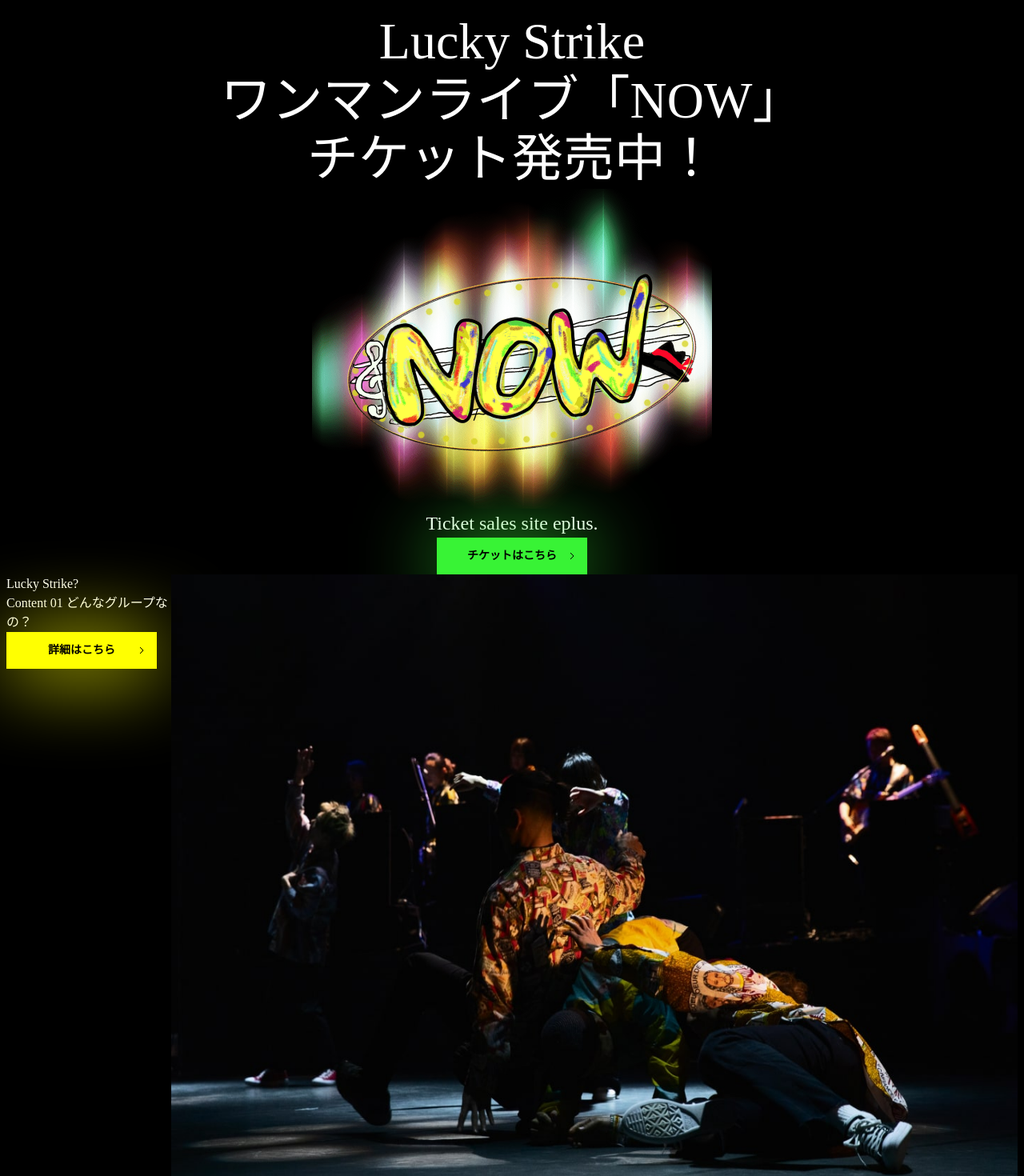
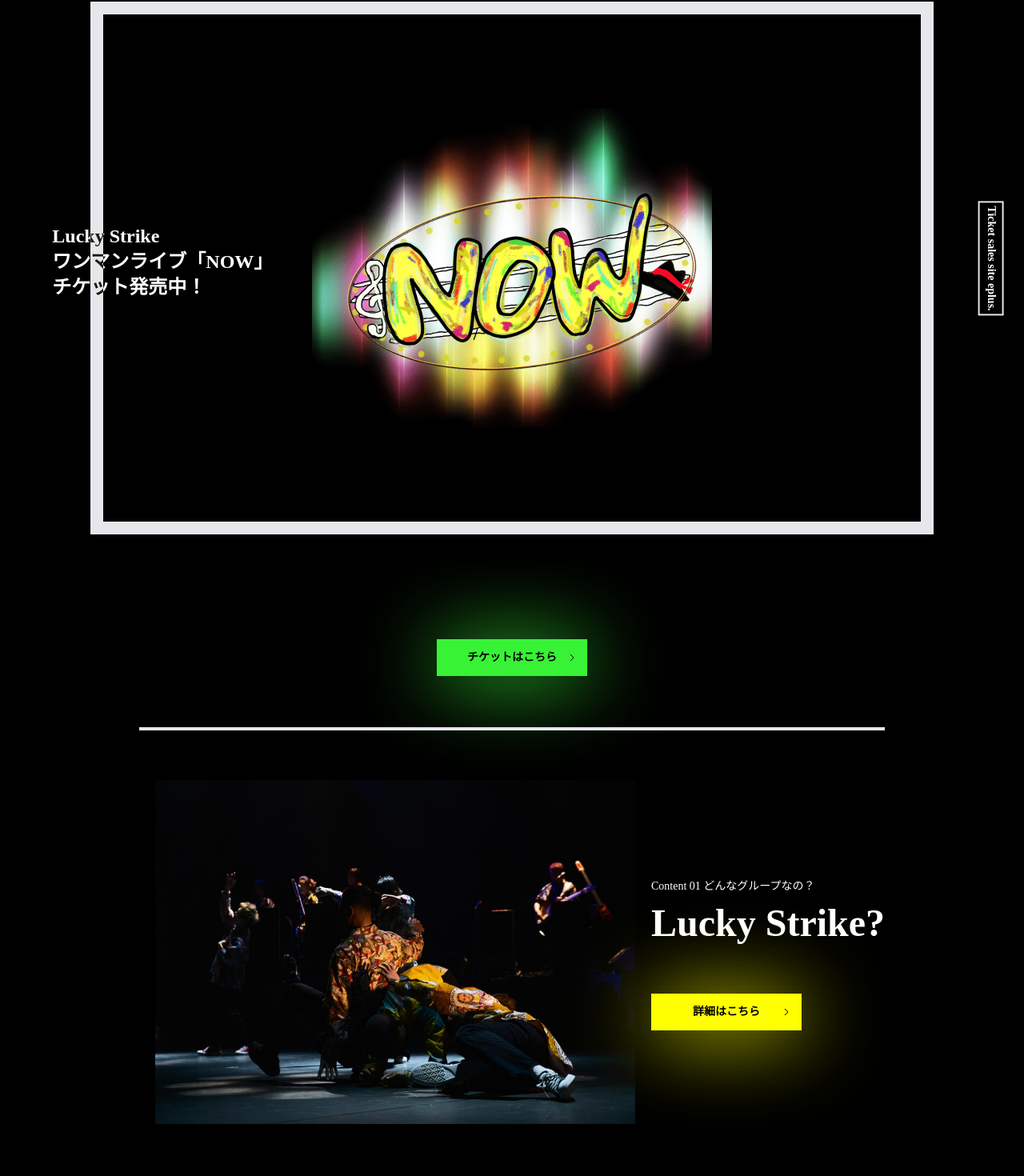
Before and after one commit to shovin45/now.lucky-strike.jp, a Next.js app: page / in a window 1280 px wide. Shown: the part 65-1535 px from the top of the page at 80% size. Built offline with nearby package versions, Linux system fonts and the light colour scheme.

Commit message:
nav and page 以外作成

```diff
--- a/components/Button.tsx
+++ b/components/Button.tsx
@@ -5,12 +5,13 @@
 type Props = {
   text?: string
   color: 'black' | 'white' | 'yellow' | 'green' | 'blue' | 'pink'
+  className?: string
 }
 
-const Button: React.FC<Props> = ({ text, color }) => {
+const Button: React.FC<Props> = ({ text, color, className }) => {
   return (
     <>
-      <button className={`${button.button} ${button[color]}`}>
+      <button className={`${className} ${button.button} ${button[color]}`}>
         {text}{' '}
         <svg
           width='6'
--- a/components/Section.tsx
+++ b/components/Section.tsx
@@ -14,21 +14,43 @@
 const Section: React.FC<Props> = ({ title, subTitle, image, reverse }) => {
   return (
     <>
+      <div className={`border-t-4 last:border-b-4 w-full`} data-aos='fade-up'>
         <section
-        className={`sm:flex h-screen ${
-          reverse ? 'flex-row-reverse' : 'flex-row'
+          className={`mx-auto my-10 max-w-screen-lg flex flex-col h-screen-80 lg:h-screen-60 justify-center items-center ${
+            reverse ? 'lg:flex-row-reverse' : 'lg:flex-row'
           }`}
         >
-        <div>
-          <hgroup>
-            <h2>{title}</h2>
-            <h3>{subTitle}</h3>
+          <div className='order-2'>
+            <hgroup className='mt-5 lg:mt-0'>
+              <h3
+                className='text-sm text-center lg:text-left'
+                data-aos='fade-up'
+              >
+                {subTitle}
+              </h3>
+              <h2
+                className='mt-3 text-5xl font-bold text-center lg:text-left'
+                data-aos='fade-up'
+              >
+                {title}
+              </h2>
             </hgroup>
-          <Button text='詳細はこちら' color='yellow' />
+            <Button
+              className='mx-auto lg:mx-0 mt-8 lg:mt-16'
+              text='詳細はこちら'
+              color='yellow'
+              data-aos='fade-up'
+            />
           </div>
 
+          <div
+            className='block order-1 px-5 max-w-screen-sm'
+            data-aos='fade-up'
+          >
             <Image src={image} alt='' />
+          </div>
         </section>
+      </div>
     </>
   )
 }
--- a/package.json
+++ b/package.json
@@ -9,6 +9,7 @@
     "lint": "next lint"
   },
   "dependencies": {
+    "aos": "^2.3.4",
     "next": "11.1.2",
     "react": "17.0.2",
     "react-dom": "17.0.2",
@@ -16,6 +17,7 @@
   },
   "devDependencies": {
     "@types/react": "17.0.24",
+    "@types/aos": "^3.0.4",
     "autoprefixer": "^10.3.5",
     "eslint": "7.32.0",
     "eslint-config-next": "11.1.2",
--- a/pages/_app.tsx
+++ b/pages/_app.tsx
@@ -1,8 +1,17 @@
 import '../styles/globals.scss'
+import 'aos/dist/aos.css'
 
+import React from 'react'
 import type { AppProps } from 'next/app'
+import AOS from 'aos'
 
 function MyApp({ Component, pageProps }: AppProps) {
+  React.useEffect(() => {
+    AOS.init({
+      easing: 'ease-out-sine',
+      duration: 600,
+    })
+  }, [])
   return <Component {...pageProps} />
 }
 export default MyApp
--- a/pages/index.tsx
+++ b/pages/index.tsx
@@ -1,13 +1,13 @@
 import type { NextPage } from 'next'
+import { useState, useEffect } from 'react'
 import Head from 'next/head'
 import Image from 'next/image'
 import styles from '../styles/Home.module.scss'
-import footer from '../styles/Footer.module.scss'
 
 import Button from '../components/Button'
 import Section from '../components/Section'
+import ShareButton from '../components/ShareButton'
 
-import homeImg from '../public/home-img.png'
 import homeFooter from '../public/home-footer.png'
 import content01 from '../public/content01.jpg'
 import content02 from '../public/content02.jpg'
@@ -43,31 +43,60 @@
         <link rel='icon' href='/favicon.ico' />
       </Head>
 
-      <main className={styles.main}>
-        <h1 className={styles.title}>
+      <header className=''>
+        <div className='flex justify-center items-center w-full h-screen'>
+          <div className='flex relative justify-center items-center w-10/12 h-5/6 border-16'>
+            <h1
+              className={`${styles.title} absolute bottom-16 lg:bottom-2/4 -left-10 md:-left-16 text-2xl font-bold translate-y-10`}
+            >
               Lucky Strike
               <br />
               ワンマンライブ「NOW」
               <br />
               チケット発売中！
             </h1>
+            <Image src='/home-img.png' alt='' width={500} height={400} />
+            <a
+              className='hidden md:inline-block absolute md:-right-20 md:bottom-2/4 p-1 text-sm font-bold border-2 transform rotate-90 translate-x-20 translate-y-1'
+              href='https://eplus.jp/'
+              target='_blank'
+              rel='noreferrer'
+            >
+              Ticket sales site eplus.
+            </a>
+          </div>
+        </div>
 
-        <Image src='/home-img.png' alt='' width={500} height={400} />
+        <Button
+          className='my-12 sm:my-16 mx-auto'
+          text='チケットはこちら'
+          color='green'
+        />
+      </header>
 
-        <p className={styles.description}>Ticket sales site eplus.</p>
-
-        <Button text='チケットはこちら' color='green' />
-
+      <main className={styles.main}>
         <div>
           {sections.map((_, index) => (
             <Section key={index} {..._} />
           ))}
         </div>
+        <Button
+          className='my-12 sm:my-16 mx-auto'
+          text='チケットはこちら'
+          color='green'
+        />
       </main>
 
-      <footer className={footer.footer}>
       <Image src={homeFooter} alt='Picture of the author' />
-        <small className='text-lg'>© 2021 — Lucky Strike</small>
+
+      <footer className='text-center'>
+        <div className='flex flex-col justify-center h-screen-40'>
+          <p className='mb-2 text-lg font-bold'>Share</p>
+          <ShareButton className='block mb-10' />
+        </div>
+        <small className='flex flex-col justify-center text-xs h-screen-10'>
+          © 2021 — Lucky Strike
+        </small>
       </footer>
     </div>
   )
--- a/styles/Footer.module.scss
+++ /dev/null
@@ -1,3 +0,0 @@
-.footer {
-  border-top: 1px solid #eaeaea;
-}
--- a/styles/Home.module.scss
+++ b/styles/Home.module.scss
@@ -1,105 +1,16 @@
 .container {
   min-height: 100vh;
   padding: 0 0.5rem;
+}
+
+.main {
+  flex: 1;
   display: flex;
   flex-direction: column;
   justify-content: center;
   align-items: center;
 }
 
-.main {
-  padding: 5rem 0;
-  flex: 1;
-  display: flex;
-  flex-direction: column;
-  justify-content: center;
-  align-items: center;
-  @apply h-screen;
+.title {
+  mix-blend-mode: difference;
 }
-
-.title a {
-  color: #0070f3;
-  text-decoration: none;
-}
-
-.title a:hover,
-.title a:focus,
-.title a:active {
-  text-decoration: underline;
-}
-
-.title {
-  margin: 0;
-  line-height: 1.15;
-  font-size: 4rem;
-}
-
-.title,
-.description {
-  text-align: center;
-}
-
-.description {
-  line-height: 1.5;
-  font-size: 1.5rem;
-}
-
-.code {
-  background: #fafafa;
-  border-radius: 5px;
-  padding: 0.75rem;
-  font-size: 1.1rem;
-  font-family: Menlo, Monaco, Lucida Console, Liberation Mono, DejaVu Sans Mono,
-    Bitstream Vera Sans Mono, Courier New, monospace;
-}
-
-.grid {
-  display: flex;
-  align-items: center;
-  justify-content: center;
-  flex-wrap: wrap;
-  max-width: 800px;
-  margin-top: 3rem;
-}
-
-.card {
-  margin: 1rem;
-  padding: 1.5rem;
-  text-align: left;
-  color: inherit;
-  text-decoration: none;
-  border: 1px solid #eaeaea;
-  border-radius: 10px;
-  transition: color 0.15s ease, border-color 0.15s ease;
-  width: 45%;
-}
-
-.card:hover,
-.card:focus,
-.card:active {
-  color: #0070f3;
-  border-color: #0070f3;
-}
-
-.card h2 {
-  margin: 0 0 1rem 0;
-  font-size: 1.5rem;
-}
-
-.card p {
-  margin: 0;
-  font-size: 1.25rem;
-  line-height: 1.5;
-}
-
-.logo {
-  height: 1em;
-  margin-left: 0.5rem;
-}
-
-@media (max-width: 600px) {
-  .grid {
-    width: 100%;
-    flex-direction: column;
-  }
-}
--- a/styles/globals.scss
+++ b/styles/globals.scss
@@ -23,3 +23,15 @@
 * {
   box-sizing: border-box;
 }
+
+@layer utilities {
+  .border-16 {
+    border-width: 16px;
+  }
+
+  @each $num in (80, 60, 40, 20, 10) {
+    .h-screen-#{$num} {
+      height: #{$num}vh;
+    }
+  }
+}
--- a/tailwind.config.js
+++ b/tailwind.config.js
@@ -1,6 +1,14 @@
 module.exports = {
   mode: 'jit',
-  purge: ['./pages/**/*.{js,ts,jsx,tsx}', './components/**/*.{js,ts,jsx,tsx}'],
+  purge: {
+    content: [
+      './pages/**/*.{js,ts,jsx,tsx}',
+      './components/**/*.{js,ts,jsx,tsx}',
+    ],
+    options: {
+      whitelistPatterns: ['./node_modules/aos/dist/aos.css'],
+    },
+  },
   darkMode: false, // or 'media' or 'class'
   theme: {
     extend: {},
```
Also changed, not shown: components/ShareButton.tsx (added, +110 -0 lines), 1 other file (tests, documents, lock files or other folders). Lines whose indentation alone changed are shown as unchanged.
